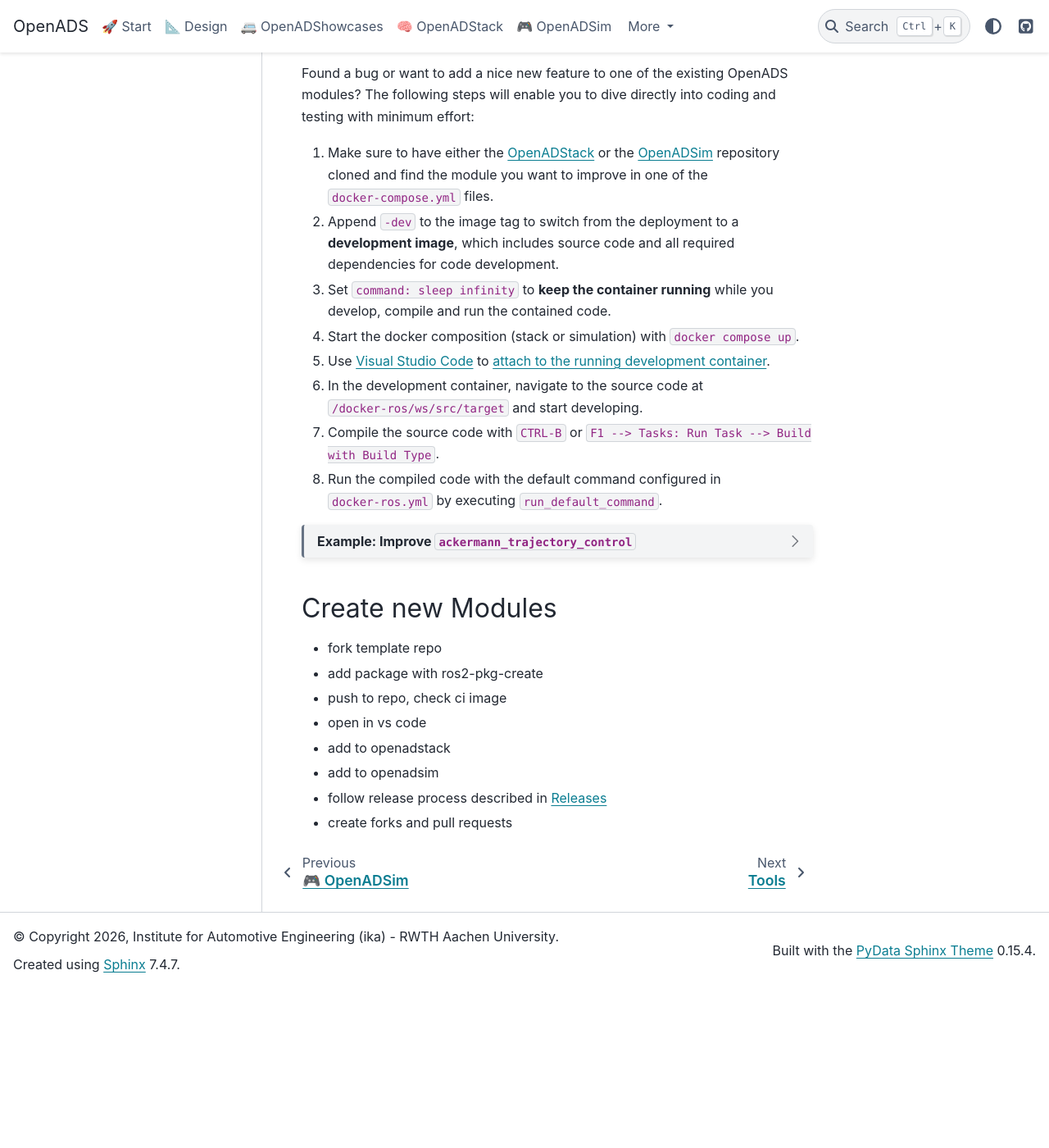
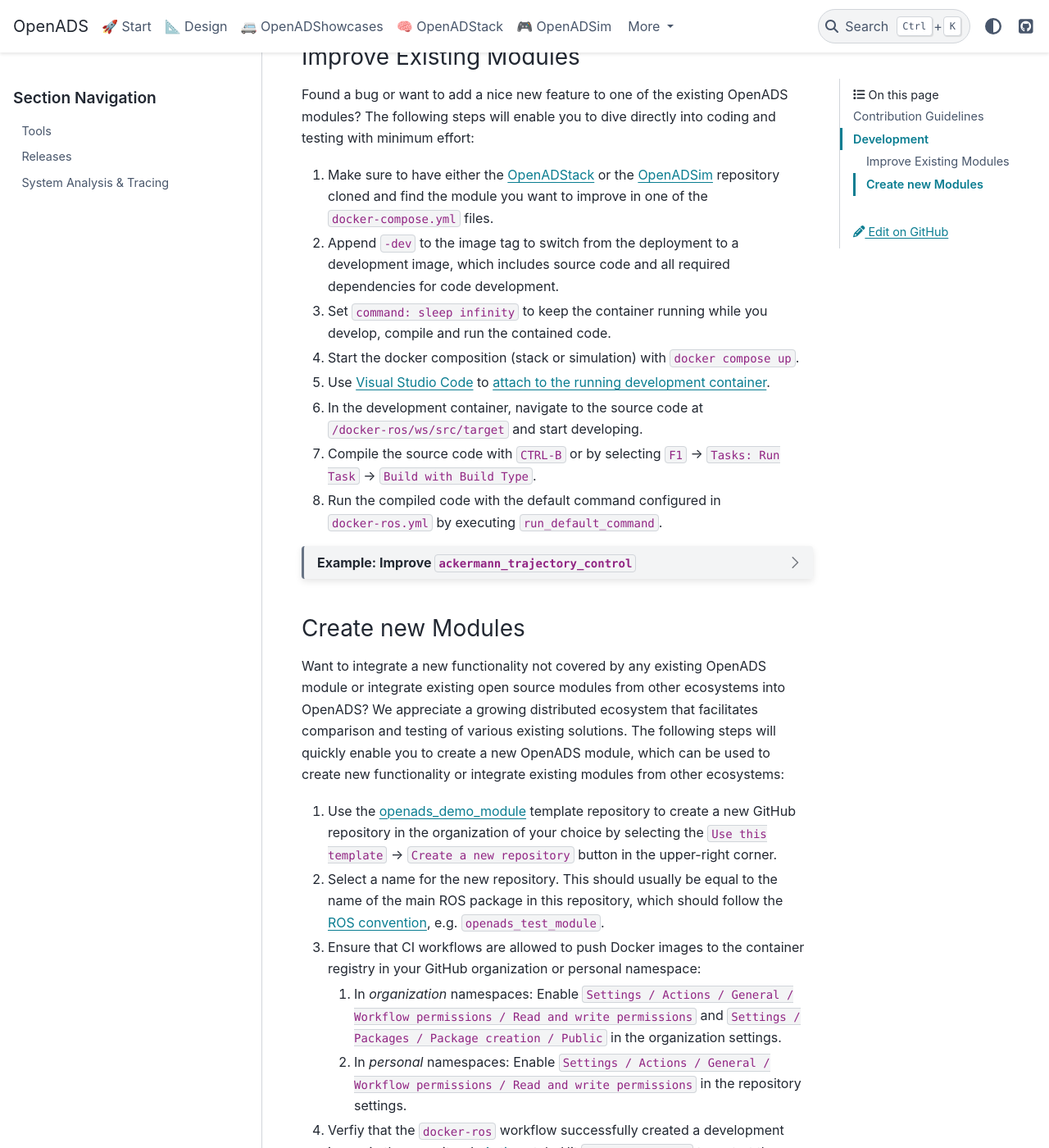
Before and after one commit to openads-project/openads-project.github.io, a Sphinx documentation site: the page built from docs/openadsuite/openadsuite.md, in a window 1280 px wide and 1400 px high, scrolled down 980 px. Shown: the whole window at 82% size. Built offline with Sphinx 7.4.7 and the PyData theme 0.15.4, drawn with Linux system fonts in a browser that asks for light colours; pages that are not in the unit, such as notebooks, are missing from menus; before the commit the page ends 2186 px from its top, so only the background shows below that; some of the changed text lies outside the part shown.

Commit message:
new module development

````diff
--- a/docs/openadsuite/openadsuite.md
+++ b/docs/openadsuite/openadsuite.md
@@ -22,19 +22,19 @@
 
 ## Development
 
-The following guides explain how to [improve existing OpenADS modules](#improve-existing-modules) and how to [create new OpenADS modules](#create-new-modules).
+The following guides explain how to [improve existing OpenADS modules](#improve-existing-modules) and how to [create new OpenADS modules](#create-new-modules). Feel free to [open an issue](https://github.com/openads-project/openads-dev-environment/issues/new/choose) if you encounter any problems in the development workflow.
 
 ### Improve Existing Modules
 
 Found a bug or want to add a nice new feature to one of the existing OpenADS modules? The following steps will enable you to dive directly into coding and testing with minimum effort:
 
 1. Make sure to have either the [OpenADStack](../openadstack/openadstack.md) or the [OpenADSim](../openadsim/openadsim.md) repository cloned and find the module you want to improve in one of the `docker-compose.yml` files.
-1. Append `-dev` to the image tag to switch from the deployment to a **development image**, which includes source code and all required dependencies for code development.
-1. Set `command: sleep infinity` to **keep the container running** while you develop, compile and run the contained code.
+1. Append `-dev` to the image tag to switch from the deployment to a development image, which includes source code and all required dependencies for code development.
+1. Set `command: sleep infinity` to keep the container running while you develop, compile and run the contained code.
 1. Start the docker composition (stack or simulation) with `docker compose up`.
 1. Use [Visual Studio Code](https://code.visualstudio.com/) to [attach to the running development container](https://code.visualstudio.com/docs/devcontainers/attach-container).
 1. In the development container, navigate to the source code at `/docker-ros/ws/src/target` and start developing.
-1. Compile the source code with `CTRL-B` or `F1 --> Tasks: Run Task --> Build with Build Type`.
+1. Compile the source code with `CTRL-B` or by selecting `F1` &#8594; `Tasks: Run Task` &#8594; `Build with Build Type`.
 1. Run the compiled code with the default command configured in `docker-ros.yml` by executing `run_default_command`.
 
 :::{dropdown} Example: Improve `ackermann_trajectory_control`
@@ -64,16 +64,16 @@
     docker compose up
     ```
 
-1. Open Visual Studio Code, select `F1 --> Dev Containers: Attach to Running Container...` and select the `openadstack-control-ackermann-trajectory-control` container.
+1. Open Visual Studio Code, select `F1` &#8594; `Dev Containers: Attach to Running Container...` and select the `openadstack-control-ackermann-trajectory-control` container.
 1. Open the source code folder (`/docker-ros/ws/src/target`) in Visual Studio Code with `Open Folder` (or `CTRL-O`).
-1. Start developing and compile the source code with `CTRL-B` or `F1: Run Task --> Build with Build Type`
+1. Start developing and compile the source code with `CTRL-B` or `F1` &#8594; `Tasks: Run Task` &#8594; `Build with Build Type`
 1. Run the compiled code using the [default command](https://github.com/openads-project/ackermann_trajectory_control/blob/f1b84f6d6d481f430bafd7edc7f99183cf053ca6/.github/workflows/docker-ros.yml#L24) of the image:
 
     ```bash
     run_default_command
     ```
 
-1. You can also modify the start command as required. However, make sure to source the compiled install space (or open a new terminal with `Terminal --> New Terminal`):
+1. You can also modify the start command as required. However, make sure to source the compiled install space (or open a new terminal with `Terminal` &#8594; `New Terminal`):
 
     ```bash
     source /docker-ros/ws/install/setup.bash
@@ -84,13 +84,38 @@
 
 :::
 
-## Create new Modules
+### Create new Modules
 
-- fork template repo
-- add package with ros2-pkg-create
-- push to repo, check ci image
-- open in vs code
-- add to openadstack
-- add to openadsim
-- follow release process described in [Releases](releases.md)
-- create forks and pull requests
+Want to integrate a new functionality not covered by any existing OpenADS module or integrate existing open source modules from other ecosystems into OpenADS? We appreciate a growing distributed ecosystem that facilitates comparison and testing of various existing solutions. The following steps will quickly enable you to create a new OpenADS module, which can be used to create new functionality or integrate existing modules from other ecosystems:
+
+1. Use the [openads_demo_module](https://github.com/openads-project/openads_demo_module) template repository to create a new GitHub repository in the organization of your choice by selecting the `Use this template` &#8594; `Create a new repository` button in the upper-right corner.
+2. Select a name for the new repository. This should usually be equal to the name of the main ROS package in this repository, which should follow the [ROS convention](https://ros.org/reps/rep-0144.html), e.g. `openads_test_module`.
+3. Ensure that CI workflows are allowed to push Docker images to the container registry in your GitHub organization or personal namespace:
+   1. In *organization* namespaces: Enable `Settings / Actions / General / Workflow permissions / Read and write permissions` and `Settings / Packages / Package creation / Public` in the organization settings.
+   2. In *personal* namespaces: Enable `Settings / Actions / General / Workflow permissions / Read and write permissions` in the repository settings.
+4. Verfiy that the `docker-ros` workflow successfully created a development image in the repository's [Actions](https://github.com/openads-project/openads_demo_module/actions/workflows/docker-ros.yml) tab. Hit `Re-Run All Jobs` to restart the pipeline.
+5. Clone the repository to your workstation. Make sure to use the `--recursive` argument to include the development environment contained as submodule or execute `git submodule update --init` after cloning without the argument:
+
+    ```bash
+    git clone --recursive git@github.com:<your-organization>/openads_test_module.git
+    ```
+
+6. Open the cloned repository in Visual Studio Code:
+
+    ```bash
+    code openads_test_module
+    ```
+
+7. Reopen the folder in a development container. This will build a local development image including ROS 2 and required dependencies for development:
+
+   `F1` &#8594; `Dev Containers: Rebuild and Reopen in Container`
+
+    > If building the development image fails (e.g. with `ERROR: failed to build: failed to solve: error getting credentials`). Pull the base image manually with `docker pull rwthika/ros2:jazzy`, ensure that your [Docker credentials helper](https://github.com/docker/docker-credential-helpers) is unlocked and retry reoping in container.
+
+8. Visual Studio Code will automatically open the source code mounted from your locally cloned repository to `/docker-ros/ws/src/target` in the container.
+9.  Compile the source code with `CTRL-B` or `F1 --> Tasks: Run Task --> Build with Build Type`.
+10. Run the compiled code with the default command configured in `docker-ros.yml` by executing `run_default_command`.
+11. You can remove the existing ROS package samples `openads_demo_module` and `openads_demo_module_interfaces` and create a new package template according to your need with `ros2-pkg-create --template ros2_cpp_pkg .`.
+12. Make sure to set a [default command](https://github.com/openads-project/openads_demo_module/blob/f524d148d43d26f77b77d3196bc445d9ef030cb9/.github/workflows/docker-ros.yml#L24), which is automatically executed on start of deployment containers.
+13. Run `` to generate README files and solve the contained TODOs and run `` to check if your repository succeeds all consistency checks.
+14. Once your module is ready and passes all checks, create a [release](releases.md) and open a pull request in the [OpenADStack](https://github.com/openads-project/openadstack) repository to suggest integrating the module.
````
